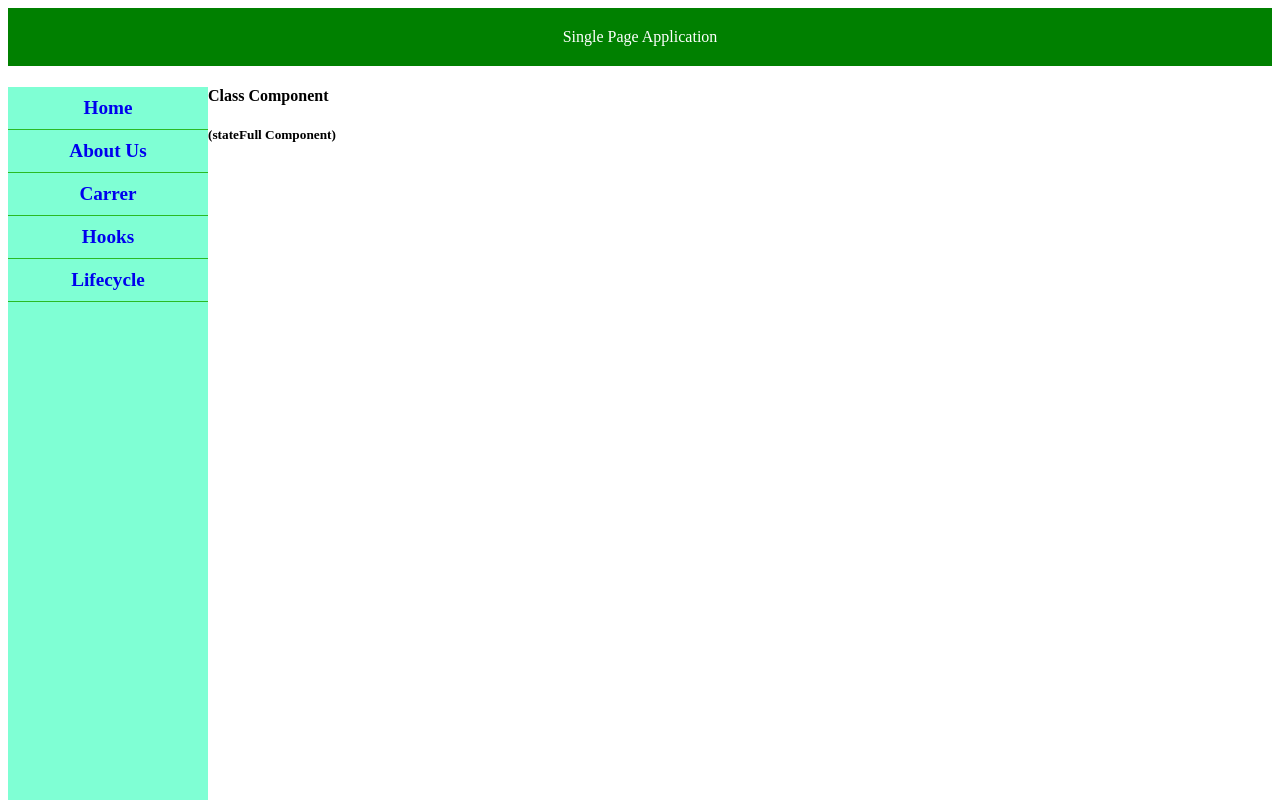
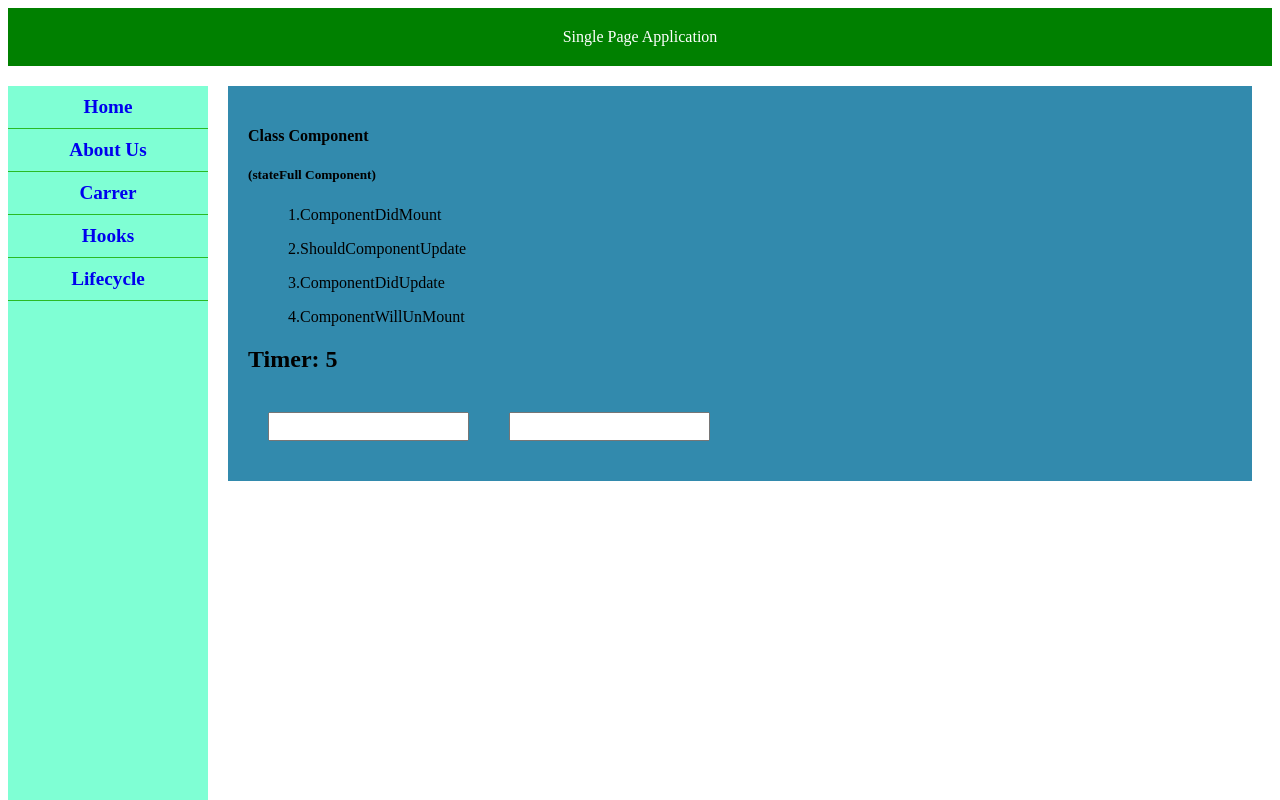
Before and after one commit to developer-Pavithra/pavithra-react-training, a React (Create React App) app: page /lifecycle in a window 1280 px wide. Built offline with nearby package versions, Linux system fonts and the light colour scheme.

Commit message:
1 file modified

```diff
--- a/src/Component/Lifecycle/Lifecycle.jsx
+++ b/src/Component/Lifecycle/Lifecycle.jsx
@@ -1,11 +1,68 @@
 import React, { Component } from 'react';
+import './Lifecycle.css';
 export class Lifecycle extends Component {
+  constructor(props) {
+    super(props);
+    this.state = {
+      count: 0,
+      details: {
+        city: '',
+        state: '',
+      },
+    };
+  }
+  componentDidMount() {
+    console.log('mounting');
+    this.timer = setInterval(() => {
+      this.setState({ count: this.state.count + 1 });
+    }, 1000);
+  }
+  shouldComponentUpdate() {
+    if (this.state.count === 10) {
+      return false;
+    }
+    return true;
+  }
+  componentDidUpdate(prevProps, prevState) {
+    if (prevState.details.city !== this.state.details.city) {
+      console.log(prevState.details.city, this.state.details.city);
+    }
+  }
+  componentWillUnMount() {
+    clearInterval(this.timer);
+  }
+  handleChange = (e) => {
+    let { name, value } = e.target;
+    let details = { ...this.state.details };
+    details[name] = value;
+    this.setState({ details });
+  };
   render() {
     return (
       <div className="cl-content">
         <h4>Class Component</h4>
         <h5>(stateFull Component) </h5>
-        <ul></ul>
+        <ul>1.ComponentDidMount</ul>
+        <ul>2.ShouldComponentUpdate</ul>
+        <ul>3.ComponentDidUpdate</ul>
+        <ul>4.ComponentWillUnMount</ul>
+
+        <h2>Timer: {this.state.count}</h2>
+        <em>
+          {this.state.details.city} {this.state.details.state}
+        </em>
+        <input
+          type="text"
+          name="city"
+          value={this.state.details.city}
+          onChange={this.handleChange}
+        />
+        <input
+          type="text"
+          name="state"
+          value={this.state.details.state}
+          onChange={this.handleChange}
+        />
       </div>
     );
   }
```
